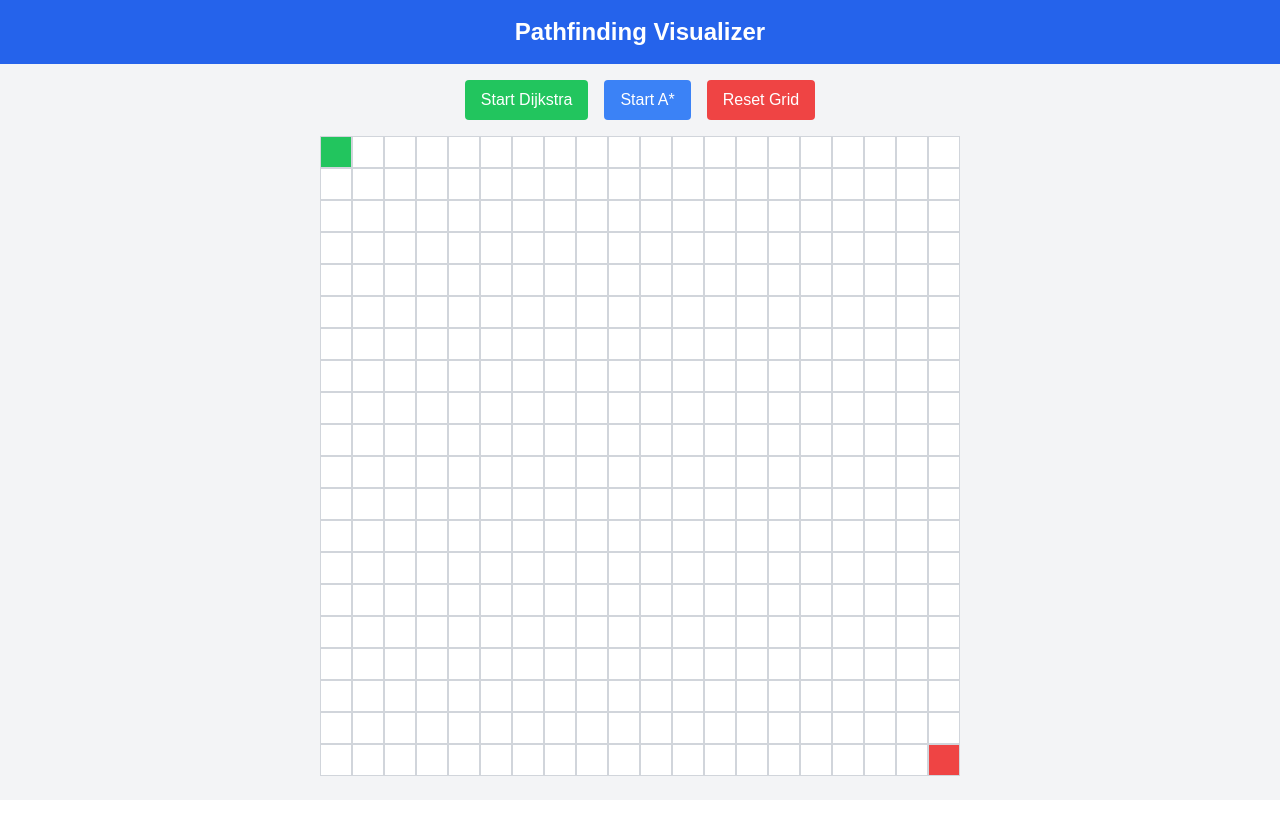
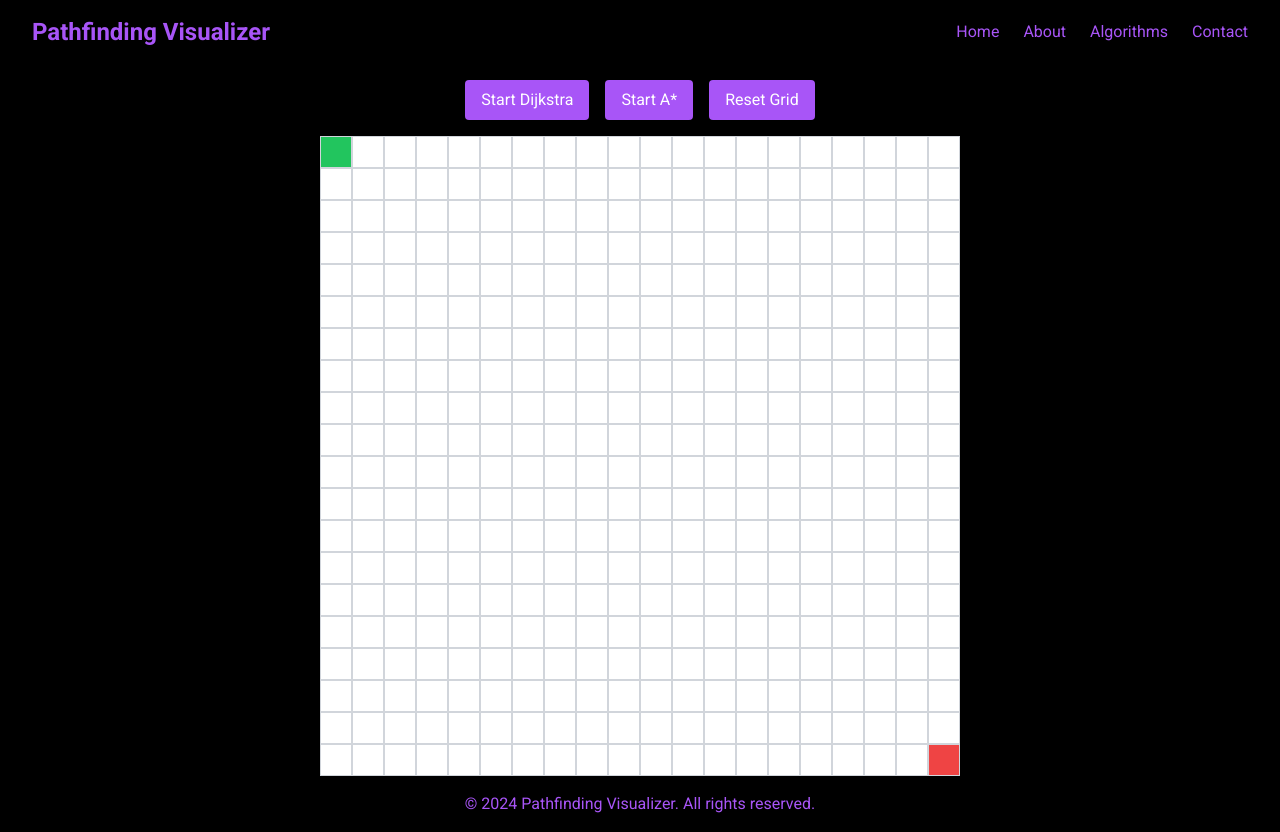
Before and after one commit to darshchaurasia/Pathfinding-Visualizer, a Next.js app: page / in a window 1280 px wide. Before the commit the page ends 800 px from the top, so only its background shows below. Built offline with nearby package versions, Linux system fonts and the light colour scheme.

Commit message:
updated ui

```diff
--- a/src/app/globals.css
+++ b/src/app/globals.css
@@ -1,3 +1,5 @@
+@import url('https://fonts.googleapis.com/css2?family=Roboto:wght@400;500;700&display=swap');
+
 @tailwind base;
 @tailwind components;
 @tailwind utilities;
@@ -6,5 +8,18 @@ html, body {
   height: 100%;
   margin: 0;
   padding: 0;
-  font-family: sans-serif;
+  background-color: #000000; /* Black background */
+  color: #800080; /* Purple font color */
+  font-family: 'Roboto', sans-serif; /* Use Roboto font */
 }
+
+button {
+  background-color: #800080; /* Purple background for buttons */
+  color: #ffffff; /* White text for buttons */
+}
+
+header, footer {
+  text-align: center;
+  padding: 10px 0;
+  background-color: #111111; /* Slightly lighter black for header and footer */
+}
--- a/src/app/page.tsx
+++ b/src/app/page.tsx
@@ -3,6 +3,7 @@
 import React, { useRef } from 'react';
 import Grid from '../components/Grid';
 import Header from '../components/Header';
+import Footer from '../components/Footer';
 import ControlPanel from '../components/ControlPanel';
 import './globals.css';
 
@@ -32,10 +33,11 @@ const HomePage = () => {
   };
 
   return (
-    <div className="min-h-screen flex flex-col items-center bg-gray-100">
+    <div className="min-h-screen flex flex-col items-center bg-black text-purple-500">
       <Header />
       <ControlPanel onStartDijkstra={handleStartAlgorithm} onStartAStar={handleStartAStar} onReset={handleResetGrid} />
       <Grid ref={gridRef} rows={20} cols={20} />
+      <Footer />
     </div>
   );
 };
--- a/src/components/ControlPanel.tsx
+++ b/src/components/ControlPanel.tsx
@@ -9,13 +9,13 @@ interface ControlPanelProps {
 const ControlPanel: React.FC<ControlPanelProps> = ({ onStartDijkstra, onStartAStar, onReset }) => {
   return (
     <div className="my-4 flex space-x-4">
-      <button onClick={onStartDijkstra} className="bg-green-500 text-white py-2 px-4 rounded">
+      <button onClick={onStartDijkstra} className="bg-purple-500 text-white py-2 px-4 rounded">
         Start Dijkstra
       </button>
-      <button onClick={onStartAStar} className="bg-blue-500 text-white py-2 px-4 rounded">
+      <button onClick={onStartAStar} className="bg-purple-500 text-white py-2 px-4 rounded">
         Start A*
       </button>
-      <button onClick={onReset} className="bg-red-500 text-white py-2 px-4 rounded">
+      <button onClick={onReset} className="bg-purple-500 text-white py-2 px-4 rounded">
         Reset Grid
       </button>
     </div>
--- /dev/null
+++ b/src/components/Footer.tsx
@@ -0,0 +1,11 @@
+import React from 'react';
+
+const Footer = () => {
+  return (
+    <footer className="w-full py-4 text-purple-500 bg-black">
+      <p>&copy; 2024 Pathfinding Visualizer. All rights reserved.</p>
+    </footer>
+  );
+};
+
+export default Footer;
--- a/src/components/Header.tsx
+++ b/src/components/Header.tsx
@@ -2,8 +2,24 @@ import React from 'react';
 
 const Header = () => {
   return (
-    <header className="w-full py-4 bg-blue-600 text-white text-center">
+    <header className="w-full py-4 bg-black text-purple-500 flex justify-between items-center px-8">
       <h1 className="text-2xl font-bold">Pathfinding Visualizer</h1>
+      <nav>
+        <ul className="flex space-x-6">
+          <li>
+            <a href="#" className="hover:text-white">Home</a>
+          </li>
+          <li>
+            <a href="#" className="hover:text-white">About</a>
+          </li>
+          <li>
+            <a href="#" className="hover:text-white">Algorithms</a>
+          </li>
+          <li>
+            <a href="#" className="hover:text-white">Contact</a>
+          </li>
+        </ul>
+      </nav>
     </header>
   );
 };
--- a/src/styles/Grid.module.css
+++ b/src/styles/Grid.module.css
@@ -2,6 +2,7 @@
   display: flex;
   flex-direction: column;
   align-items: center;
+  background-color: #000000;
 }
 
 .row {
@@ -11,18 +12,6 @@
 .node {
   width: 32px;
   height: 32px;
-    border: 1px solid #ddd;
+  border: 1px solid #333333;
   cursor: pointer;
 }
-
-  .node-start {
-    background-color: green;
-  }
-
-  .node-end {
-    background-color: red;
-  }
-
-  .node-wall {
-    background-color: black;
-  }
```
Also changed, not shown: src/components/Homepage.tsx (deleted). Lines whose indentation alone changed are shown as unchanged.
